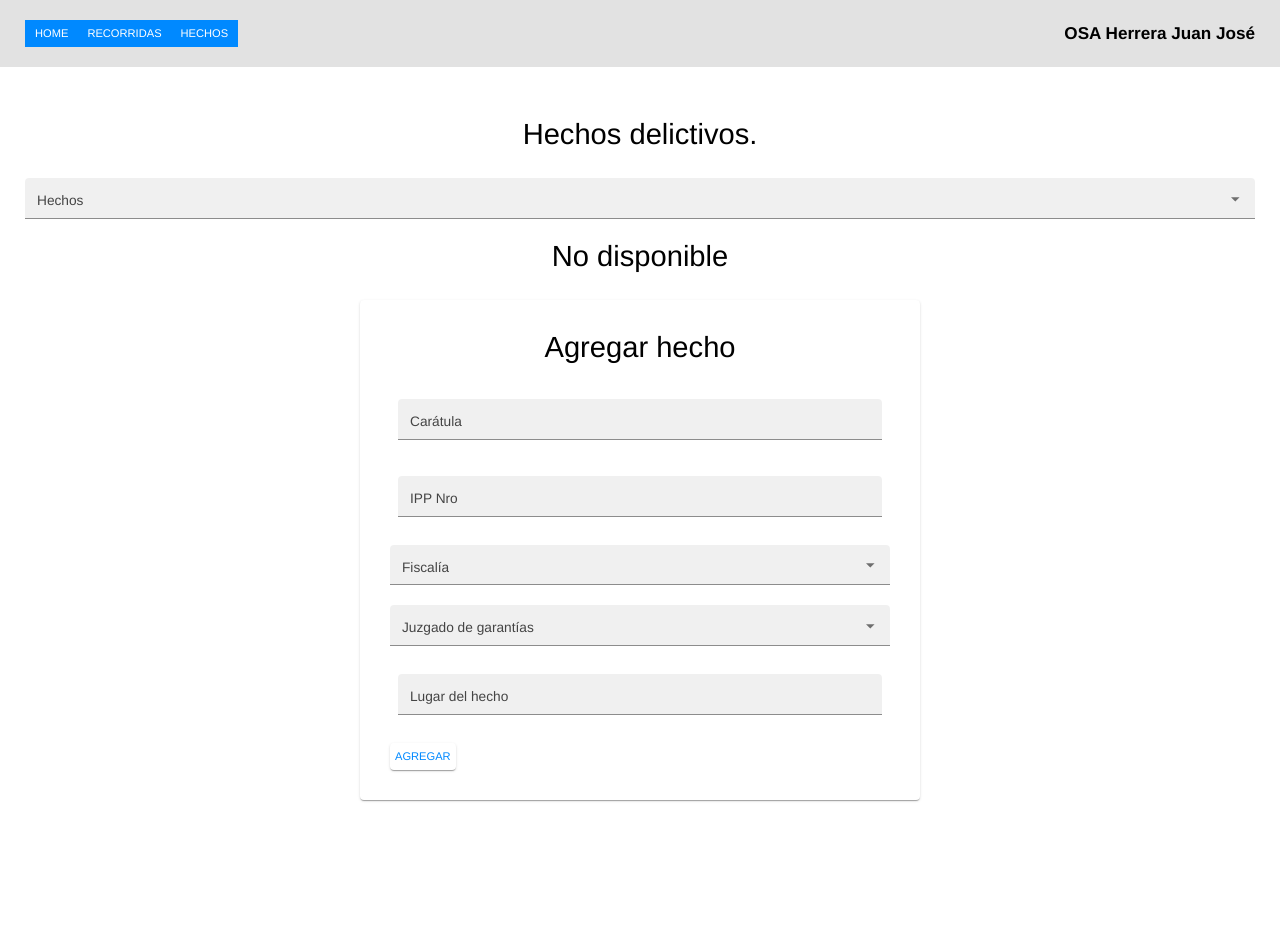
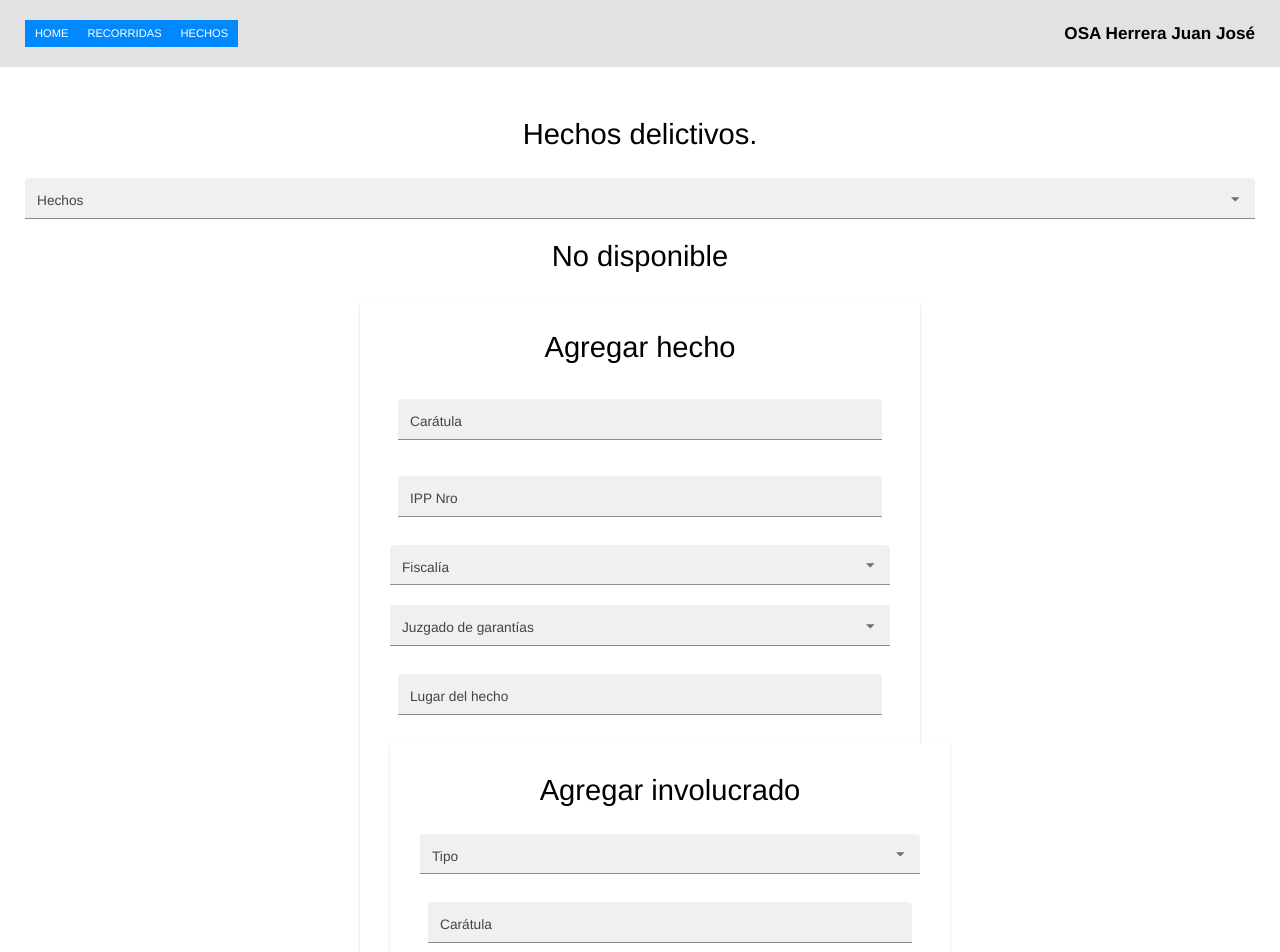
Before and after one commit to Juan-45/App_trabajo, a React (Create React App) app: page /felonies in a window 1280 px wide. Shown: the top 952 px of the page. Built offline with nearby package versions, Linux system fonts and the light colour scheme.

Commit message:
Actualización

```diff
--- a/src/pages/Felonies.js
+++ b/src/pages/Felonies.js
@@ -39,10 +39,27 @@ const Felonies = () => {
 
   const { saveAppData, appDataAsString } = useSave();
 
+  const addNewId = () => uuid();
+
   const getFeloniesOptions = (felonies) =>
     felonies.map((obj) => ({ label: obj.felony, id: obj.id }));
 
   const feloniesOptions = getFeloniesOptions(felonies);
+
+  const involvedTypes = [
+    {
+      label: "Víctima",
+      id: addNewId(),
+    },
+    {
+      label: "Testigo",
+      id: addNewId(),
+    },
+    {
+      label: "Imputado",
+      id: addNewId(),
+    },
+  ];
 
   const felonyDefault = {
     felony: "",
@@ -85,9 +102,9 @@ const Felonies = () => {
     id: "",
   });
 
-  const [shouldReset, setShouldReset] = React.useState(false);
+  const [felonyFormReset, setFelonyFormReset] = React.useState(false);
 
-  const addNewId = () => uuid();
+  const [involvedFormReset, setInvolvedFormReset] = React.useState(false);
 
   const addNewItem = (prevState, property, newItem) => ({
     ...prevState,
@@ -141,7 +158,8 @@ const Felonies = () => {
         console.log("felony", felony);
         setContextState(addNewFelony);
         setCurrentFelony(felonyDefault);
-        setShouldReset(true);
+        setFelonyFormReset(true);
+        setInvolvedFormReset(true);
       }
     }
   };
@@ -153,18 +171,18 @@ const Felonies = () => {
     const selectedFelony = felonies.find((felony) => felony.id === value.id);
     if (selectedFelony) {
       setCurrentFelony(selectedFelony);
-      setShouldReset(false);
+      setFelonyFormReset(false);
       setFelonyWasSelected(true);
     } else {
       setCurrentFelony(felonyDefault);
       setFelonyWasSelected(false);
-      setShouldReset(true);
+      setFelonyFormReset(true);
     }
   };
 
-  const getOnChangeHandler = React.useCallback(
+  const getFelonyOnChangeHandler = React.useCallback(
     (name) => (value) => {
-      setShouldReset(false);
+      setFelonyFormReset(false);
 
       if (name === "prosecution") {
         setCurrentFelony((prevState) => ({
@@ -191,16 +209,44 @@ const Felonies = () => {
     []
   );
 
-  const felonyOnChange = useDebounceHandler(getOnChangeHandler("felony"));
+  const getInvolvedOnChangeHandler = React.useCallback(
+    (name) => (value) => {
+      setInvolvedFormReset(false);
 
-  const ippOnChange = useDebounceHandler(getOnChangeHandler("ipp"));
+      setCurrentInvolved((prevState) => ({
+        ...prevState,
+        [name]: value,
+      }));
+    },
+    []
+  );
 
-  const prosecutionOnChange = getOnChangeHandler("prosecution");
+  //Felony form onChange handlers
+  const felonyOnChange = useDebounceHandler(getFelonyOnChangeHandler("felony"));
 
-  const courtOnChange = getOnChangeHandler("court");
+  const ippOnChange = useDebounceHandler(getFelonyOnChangeHandler("ipp"));
+
+  const prosecutionOnChange = getFelonyOnChangeHandler("prosecution");
+
+  const courtOnChange = getFelonyOnChangeHandler("court");
 
   const felonyLocationOnChange = useDebounceHandler(
-    getOnChangeHandler("felonyLocation")
+    getFelonyOnChangeHandler("felonyLocation")
+  );
+
+  //Involved form onChange handlers
+  const typeOnChange = useDebounceHandler(getInvolvedOnChangeHandler("type"));
+
+  const fullnameOnChange = useDebounceHandler(
+    getInvolvedOnChangeHandler("fullname")
+  );
+
+  const nationalityOnChange = useDebounceHandler(
+    getInvolvedOnChangeHandler("nationality")
+  );
+
+  const educationOnChange = useDebounceHandler(
+    getInvolvedOnChangeHandler("education")
   );
 
   /*  const generateToursDocument = (tours) => {
@@ -278,7 +324,7 @@ const Felonies = () => {
     <PageWrapper>
       <PageTitle>Hechos delictivos.</PageTitle>
       <ComboBox
-        label='Hechos'
+        label="Hechos"
         options={feloniesOptions}
         onChange={(value) => currentFelonyOnChange(value, felonies)}
         defaultValueForParentState={{
@@ -293,24 +339,24 @@ const Felonies = () => {
           {felonyWasSelected ? "Modificar hecho" : "Agregar hecho"}
         </PageTitle>
         <Input
-          label='Carátula'
+          label="Carátula"
           onChange={felonyOnChange}
-          shouldReset={shouldReset}
-          placeholder='Suarez Pedro S/ Amenazas'
+          shouldReset={felonyFormReset}
+          placeholder="Suarez Pedro S/ Amenazas"
           updatedValue={currentFelony.felony}
         />
         <Input
-          label='IPP Nro'
+          label="IPP Nro"
           onChange={ippOnChange}
-          shouldReset={shouldReset}
-          placeholder='4578-22'
+          shouldReset={felonyFormReset}
+          placeholder="4578-22"
           updatedValue={currentFelony.ipp}
         />
         <ComboBox
-          label='Fiscalía'
+          label="Fiscalía"
           options={prosecutions}
           onChange={prosecutionOnChange}
-          shouldReset={shouldReset}
+          shouldReset={felonyFormReset}
           defaultValueForParentState={{
             label: "",
             adjunct: "",
@@ -319,10 +365,10 @@ const Felonies = () => {
           updatedValue={currentFelony.prosecutionOption}
         />
         <ComboBox
-          label='Juzgado de garantías'
+          label="Juzgado de garantías"
           options={courts}
           onChange={courtOnChange}
-          shouldReset={shouldReset}
+          shouldReset={felonyFormReset}
           defaultValueForParentState={{
             label: "",
             adjunct: "",
@@ -331,12 +377,42 @@ const Felonies = () => {
           updatedValue={currentFelony.courtOption}
         />
         <Input
-          label='Lugar del hecho'
+          label="Lugar del hecho"
           onChange={felonyLocationOnChange}
-          shouldReset={shouldReset}
-          placeholder='Garay nro 1200, Pergamino'
+          shouldReset={felonyFormReset}
+          placeholder="Garay nro 1200, Pergamino"
           updatedValue={currentFelony.felonyLocation}
         />
+
+        <CustomPaper>
+          <PageTitle>Agregar involucrado</PageTitle>
+          <ComboBox
+            label="Tipo"
+            options={involvedTypes}
+            onChange={typeOnChange}
+            shouldReset={involvedFormReset}
+            defaultValueForParentState={{
+              label: "",
+              adjunct: "",
+              id: "",
+            }}
+            updatedValue={currentInvolved.type}
+          />
+          <Input
+            label="Carátula"
+            onChange={felonyOnChange}
+            shouldReset={involvedFormReset}
+            placeholder="Suarez Pedro S/ Amenazas"
+            updatedValue={currentFelony.felony}
+          />
+
+          <Button
+            onClick={() => submitFelony(currentFelony, felonyWasSelected)}
+          >
+            Agregar involucrado
+          </Button>
+        </CustomPaper>
+
         <Button onClick={() => submitFelony(currentFelony, felonyWasSelected)}>
           {felonyWasSelected ? "Modificar" : "Agregar"}
         </Button>
```
